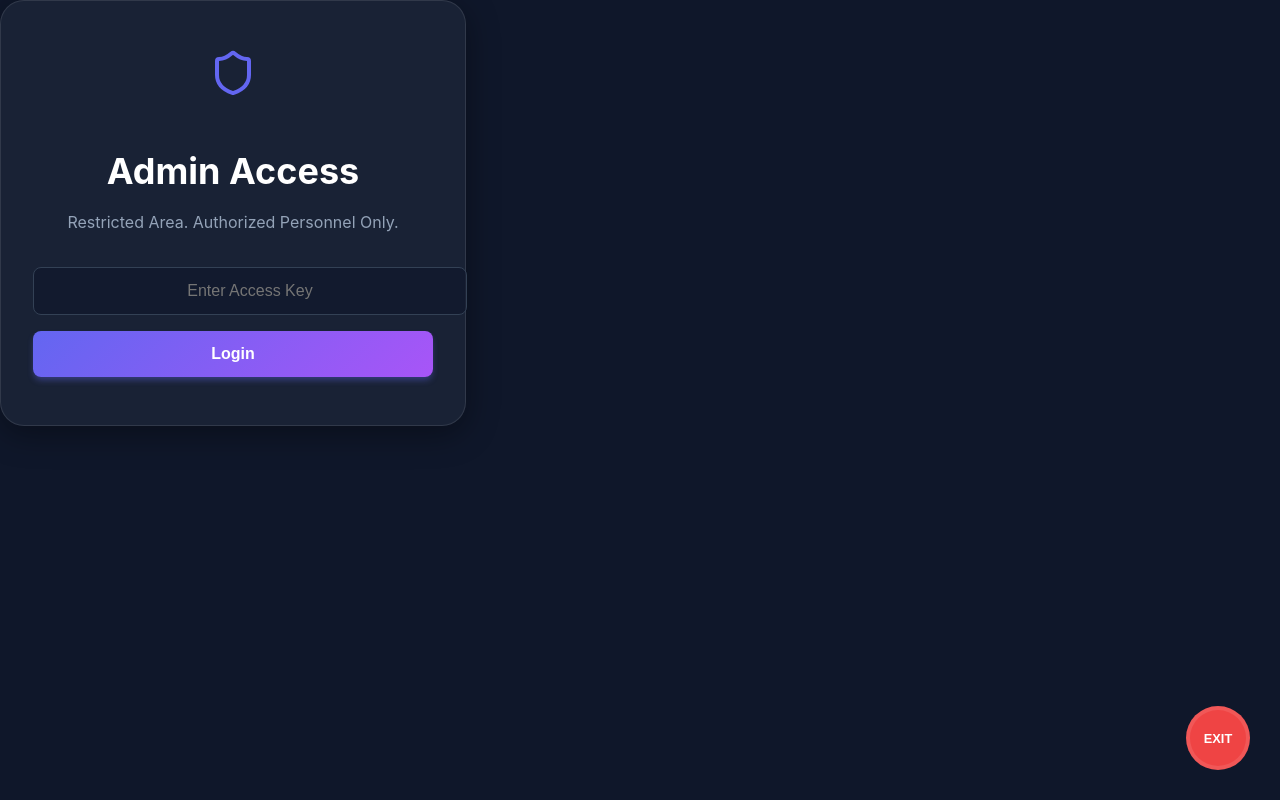
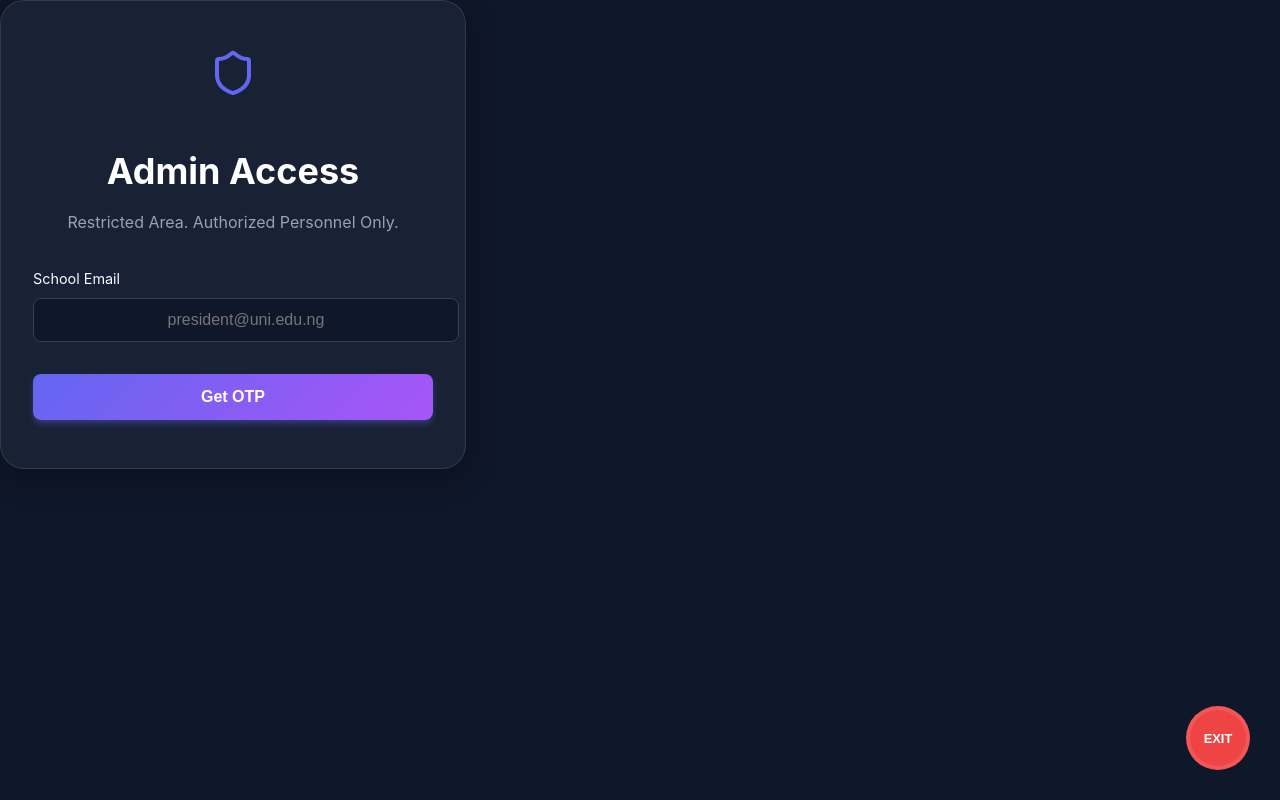
Before and after one commit to sheisjay001/EduVoice, a React app in the folder frontend/: page /admin in a window 1280 px wide. Built offline with nearby package versions, Linux system fonts and the light colour scheme; the HTML template or start-up script is replaced by a standard one.

Commit message:
Feat: Admin OTP Login with School Email

```diff
--- a/frontend/src/components/AdminDashboard.jsx
+++ b/frontend/src/components/AdminDashboard.jsx
@@ -6,7 +6,10 @@ import { Shield, Unlock, Map, FileText, LayoutList, Key, ChevronDown, ChevronUp,
 const AdminDashboard = () => {
   const [reports, setReports] = useState([]);
   const [isAuthenticated, setIsAuthenticated] = useState(false);
-  const [password, setPassword] = useState('');
+  const [email, setEmail] = useState('');
+  const [otp, setOtp] = useState('');
+  const [step, setStep] = useState('email'); // 'email', 'otp', 'dashboard'
+  const [loading, setLoading] = useState(false);
   const [privateKeyPem, setPrivateKeyPem] = useState('');
   const [decryptedReports, setDecryptedReports] = useState({});
   const [activeTab, setActiveTab] = useState('list'); // 'list' or 'heatmap'
@@ -18,12 +21,33 @@ const AdminDashboard = () => {
     }
   }, [isAuthenticated]);
 
-  const handleLogin = (e) => {
+  const handleSendOtp = async (e) => {
     e.preventDefault();
-    if (password === 'admin123') {
-        setIsAuthenticated(true);
-    } else {
-        alert('Invalid Password');
+    setLoading(true);
+    try {
+      await axios.post('/api/auth/send-otp', { email });
+      setStep('otp');
+      alert(`OTP sent to ${email}`);
+    } catch (error) {
+      console.error(error);
+      alert(error.response?.data?.message || "Failed to send OTP");
+    } finally {
+      setLoading(false);
+    }
+  };
+
+  const handleVerifyOtp = async (e) => {
+    e.preventDefault();
+    setLoading(true);
+    try {
+      await axios.post('/api/auth/verify-otp', { email, otp });
+      setIsAuthenticated(true);
+      setStep('dashboard'); // Just to track state, though isAuthenticated handles view
+    } catch (error) {
+      console.error(error);
+      alert(error.response?.data?.message || "Invalid OTP");
+    } finally {
+      setLoading(false);
     }
   };
 
@@ -90,16 +114,60 @@ const AdminDashboard = () => {
           <Shield size={48} className="text-primary" style={{ marginBottom: '1rem', color: 'var(--primary)' }} />
           <h2 style={{ marginBottom: '0.5rem' }}>Admin Access</h2>
           <p style={{ marginBottom: '2rem' }}>Restricted Area. Authorized Personnel Only.</p>
-          <form onSubmit={handleLogin}>
-            <input
-              type="password"
-              placeholder="Enter Access Key"
-              value={password}
-              onChange={(e) => setPassword(e.target.value)}
-              style={{ textAlign: 'center' }}
-            />
-            <button type="submit" className="primary-btn" style={{ width: '100%' }}>Login</button>
-          </form>
+
+          {step === 'email' ? (
+              <form onSubmit={handleSendOtp}>
+                <div style={{ marginBottom: '1rem' }}>
+                    <label style={{ display: 'block', textAlign: 'left', marginBottom: '0.5rem', fontSize: '0.9rem' }}>School Email</label>
+                    <input
+                        type="email"
+                        placeholder="president@uni.edu.ng"
+                        value={email}
+                        onChange={(e) => setEmail(e.target.value)}
+                        style={{ textAlign: 'center', width: '100%', padding: '0.75rem', borderRadius: '8px', border: '1px solid var(--border)', background: 'var(--bg-dark)', color: 'white' }}
+                        required
+                    />
+                </div>
+                <button
+                    type="submit"
+                    className="primary-btn"
+                    style={{ width: '100%' }}
+                    disabled={loading}
+                >
+                    {loading ? 'Sending...' : 'Get OTP'}
+                </button>
+              </form>
+          ) : (
+              <form onSubmit={handleVerifyOtp}>
+                <div style={{ marginBottom: '1rem' }}>
+                    <label style={{ display: 'block', textAlign: 'left', marginBottom: '0.5rem', fontSize: '0.9rem' }}>Enter OTP</label>
+                    <input
+                        type="text"
+                        placeholder="123456"
+                        value={otp}
+                        onChange={(e) => setOtp(e.target.value)}
+                        style={{ textAlign: 'center', width: '100%', padding: '0.75rem', borderRadius: '8px', border: '1px solid var(--border)', background: 'var(--bg-dark)', color: 'white', letterSpacing: '4px', fontSize: '1.2rem' }}
+                        required
+                        maxLength={6}
+                    />
+                </div>
+                <button
+                    type="submit"
+                    className="primary-btn"
+                    style={{ width: '100%' }}
+                    disabled={loading}
+                >
+                    {loading ? 'Verifying...' : 'Login'}
+                </button>
+                <button
+                    type="button"
+                    onClick={() => setStep('email')}
+                    style={{ background: 'transparent', border: 'none', color: 'var(--text-muted)', marginTop: '1rem', cursor: 'pointer', fontSize: '0.9rem' }}
+                >
+                    Change Email
+                </button>
+              </form>
+          )}
         </div>
       </div>
     );
```
